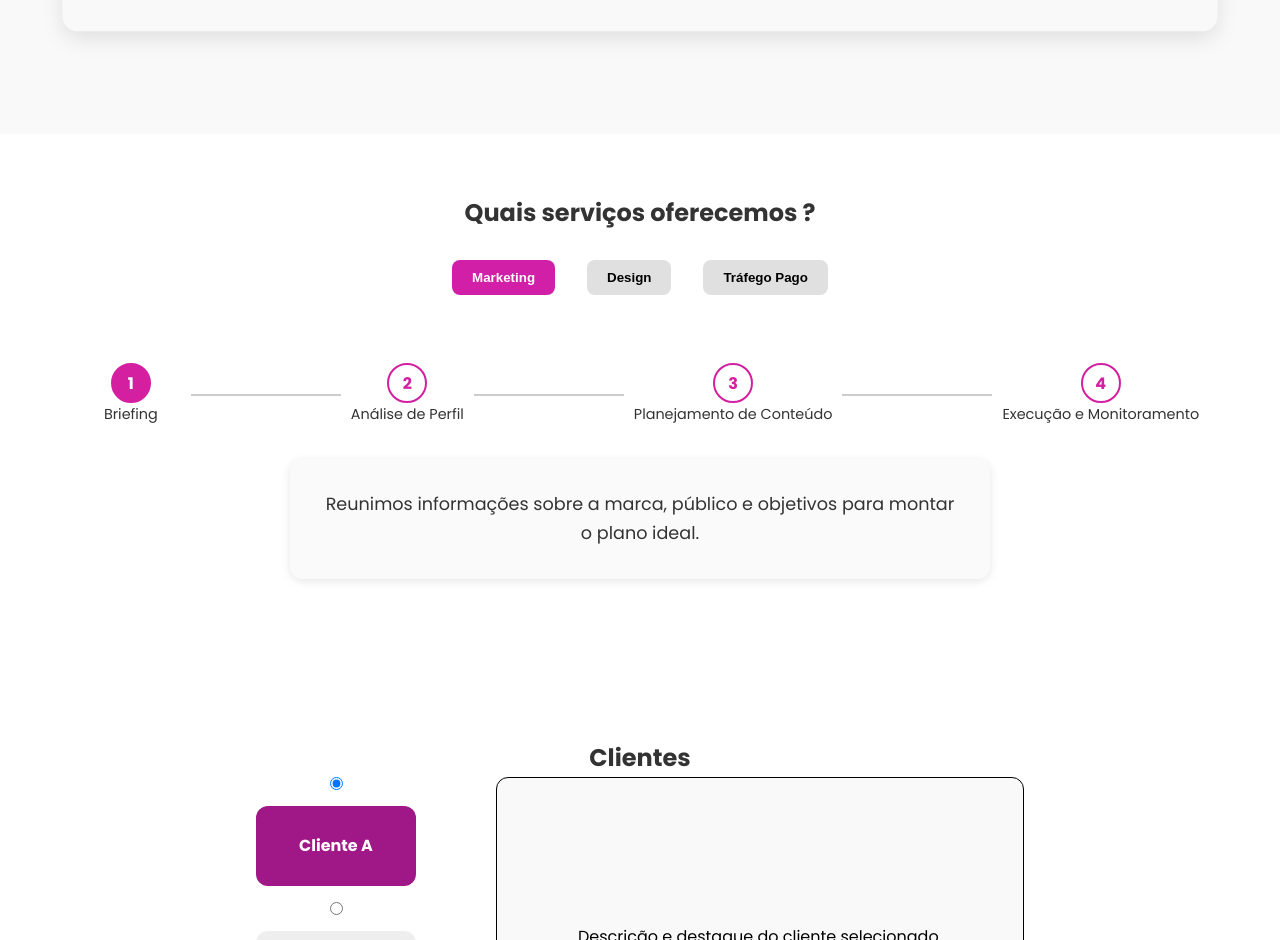
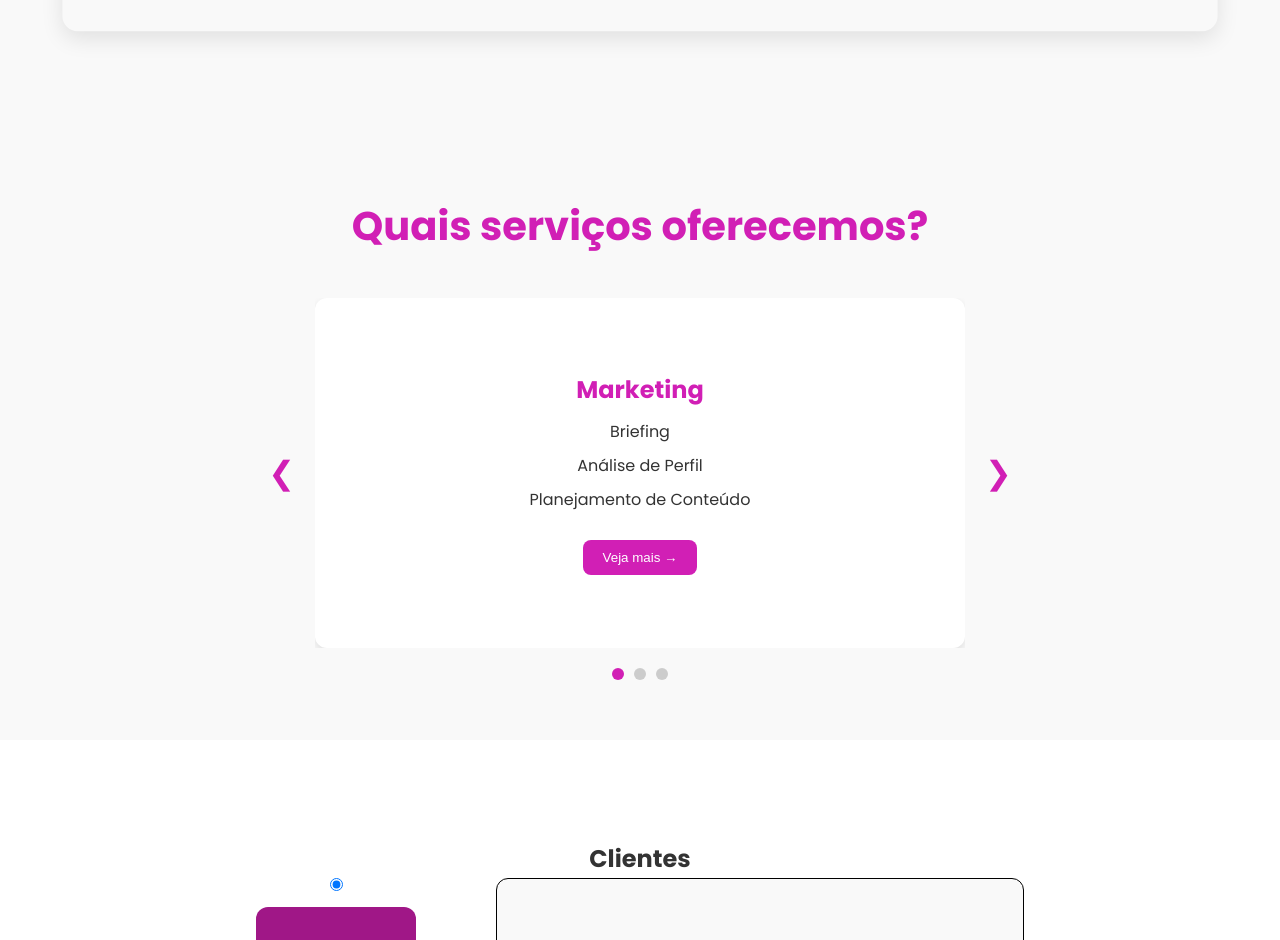
Before and after one commit to kaykyrugani/u-can.developer, a plain HTML site: page index.html in a window 1280 px wide. Shown: the part 2200-3140 px from the top of the page. Drawn offline with Linux system fonts and the light colour scheme.

Commit message:
estilizadno a seção de serviços

```diff
--- a/index.html
+++ b/index.html
@@ -136,23 +136,44 @@
 
     <!-- Serviços -->
     <section id="servicos" class="servicos">
-      <h2>Quais serviços oferecemos ?</h2>
-      <div class="tabs">
-        <button class="tab active" onclick="changeService('marketing')">
-          Marketing
-        </button>
-        <button class="tab" onclick="changeService('design')">Design</button>
-        <button class="tab" onclick="changeService('trafego')">
-          Tráfego Pago
-        </button>
+      <h2>Quais serviços oferecemos?</h2>
+      <div class="servicos-container">
+        <button class="nav-btn prev-btn" onclick="navigateService(-1)">&#x276E;</button>
+        <div class="cartao-container">
+          <div class="cartao" id="cartao-marketing">
+            <h3>Marketing</h3>
+            <ul>
+              <li>Briefing</li>
+              <li>Análise de Perfil</li>
+              <li>Planejamento de Conteúdo</li>
+            </ul>
+            <button class="cta-btn">Veja mais →</button>
+          </div>
+          <div class="cartao" id="cartao-design">
+            <h3>Design</h3>
+            <ul>
+              <li>Design de Marca</li>
+              <li>Identidade Visual</li>
+              <li>Wireframes</li>
+            </ul>
+            <button class="cta-btn">Veja mais →</button>
+          </div>
+          <div class="cartao" id="cartao-trafego">
+            <h3>Tráfego Pago</h3>
+            <ul>
+              <li>Diagnóstico</li>
+              <li>Criação de Campanhas</li>
+              <li>Teste A/B</li>
+            </ul>
+            <button class="cta-btn">Veja mais →</button>
+          </div>
+        </div>
+        <button class="nav-btn next-btn" onclick="navigateService(1)">&#x276F;</button>
       </div>
-
-      <div class="steps-line" id="steps-line">
-        <!-- Etapas serão renderizadas aqui pelo JS -->
-      </div>
-
-      <div class="step-content" id="step-content">
-        <!-- Conteúdo da etapa atual será exibido aqui -->
+      <div class="indicadores">
+        <span class="indicador active"></span>
+        <span class="indicador"></span>
+        <span class="indicador"></span>
       </div>
     </section>
 
--- a/script.js
+++ b/script.js
@@ -1,4 +1,4 @@
-      // Função para atualizar o conteúdo da etapa atual
+// Função para atualizar o conteúdo da etapa atual
       const serviceData = {
         marketing: {
           steps: [
@@ -223,3 +223,34 @@
     toast.classList.add("show");
     setTimeout(() => toast.classList.remove("show"), 4000);
   }
+
+  let currentCardIndex = 0;
+  const cards = document.querySelectorAll(".cartao");
+  const indicators = document.querySelectorAll(".indicador");
+
+  function updateCards() {
+    cards.forEach((card, index) => {
+      card.classList.toggle("active", index === currentCardIndex);
+    });
+
+    indicators.forEach((indicator, index) => {
+      indicator.classList.toggle("active", index === currentCardIndex);
+    });
+  }
+
+  function navigateService(direction) {
+    currentCardIndex += direction;
+
+    if (currentCardIndex < 0) {
+      currentCardIndex = cards.length - 1;
+    } else if (currentCardIndex >= cards.length) {
+      currentCardIndex = 0;
+    }
+
+    updateCards();
+  }
+
+  // Inicialização
+  document.addEventListener("DOMContentLoaded", () => {
+    updateCards();
+  });
--- a/style.css
+++ b/style.css
@@ -296,6 +296,7 @@ body {
 .servicos {
   text-align: center;
   padding: 60px 20px;
+  background-color: #f9f9f9;
 }
 
 .tabs {
@@ -395,6 +396,117 @@ body {
 
 .step-content p {
   margin: 0;
+}
+
+/* Serviços */
+.servicos {
+  text-align: center;
+  padding: 60px 20px;
+  background-color: #f9f9f9;
+}
+
+.servicos h2 {
+  font-size: 2.5rem;
+  color: #d11fb5;
+  margin-bottom: 40px;
+}
+
+.servicos-container {
+  display: flex;
+  align-items: center;
+  justify-content: center;
+  gap: 20px;
+  position: relative;
+}
+
+.cartao-container {
+  width: 650px;
+  overflow: hidden;
+  position: relative;
+}
+
+.cartao {
+  display: none;
+  flex-direction: column;
+  align-items: center;
+  justify-content: center;
+  background-color: #fff;
+  border-radius: 12px;
+  box-shadow: 0 4px 8px rgba(0, 0, 0, 0.1);
+  padding: 20px;
+  text-align: center;
+  transition: transform 0.3s ease, opacity 0.3s ease;
+}
+
+.cartao.active {
+  display: flex;
+  opacity: 1;
+  transform: scale(1);
+  height: 350px;
+}
+
+.cartao h3 {
+  font-size: 1.5rem;
+  color: #d11fb5;
+  margin-bottom: 10px;
+}
+
+.cartao ul {
+  list-style: none;
+  padding: 0;
+  margin: 0 0 20px;
+}
+
+.cartao ul li {
+  font-size: 1rem;
+  color: #333;
+  margin-bottom: 8px;
+}
+
+.cta-btn {
+  background-color: #d11fb5;
+  color: #fff;
+  border: none;
+  padding: 10px 20px;
+  border-radius: 8px;
+  cursor: pointer;
+  transition: background-color 0.3s ease;
+}
+
+.cta-btn:hover {
+  background-color: #b10f95;
+}
+
+.nav-btn {
+  background: none;
+  border: none;
+  font-size: 2rem;
+  color: #d11fb5;
+  cursor: pointer;
+  transition: color 0.3s ease;
+}
+
+.nav-btn:hover {
+  color: #b10f95;
+}
+
+.indicadores {
+  margin-top: 20px;
+  display: flex;
+  justify-content: center;
+  gap: 10px;
+}
+
+.indicador {
+  width: 12px;
+  height: 12px;
+  background-color: #ccc;
+  border-radius: 50%;
+  transition: background-color 0.3s ease;
+}
+
+.indicador.active {
+  background-color: #d11fb5;
 }
 
 /* ====================
```
